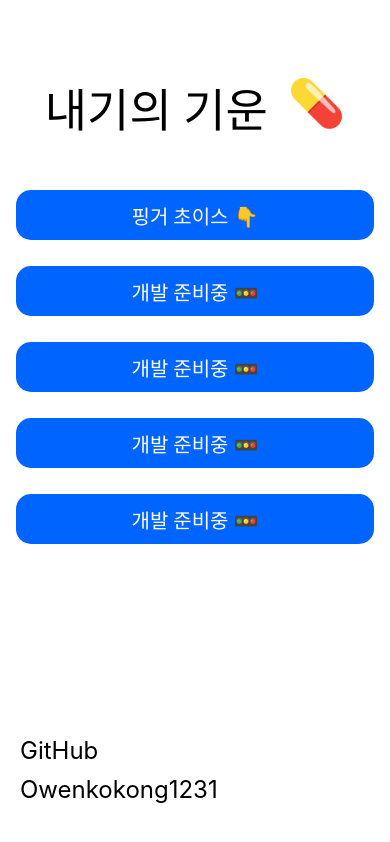
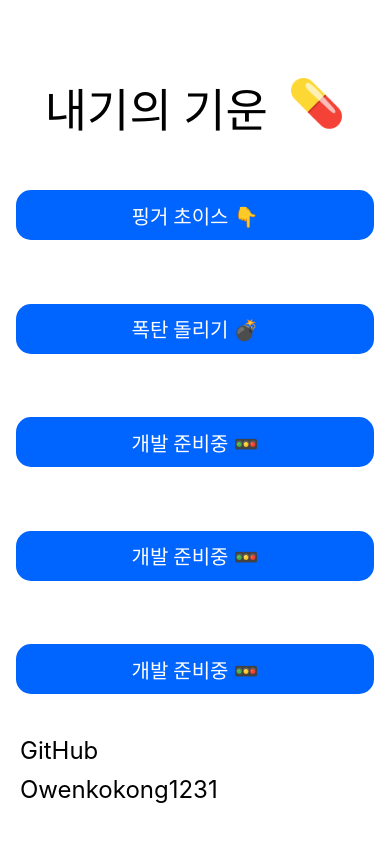
Before and after one commit to KyoJin-Hwang/react-native-gamble, a React Native app: screen /MainPage in a window 390 px wide. Built offline with nearby package versions, Linux system fonts and the light colour scheme.

Commit message:
Boom Page Add

```diff
--- a/src/App.tsx
+++ b/src/App.tsx
@@ -5,6 +5,7 @@ import {SafeAreaProvider} from 'react-native-safe-area-context';
 import {NavigationContainer} from '@react-navigation/native';
 import {createNativeStackNavigator} from '@react-navigation/native-stack';
 import MainPage from './views/MainPage';
+import BoomPage from './views/BoomPage';
 
 function App(): React.JSX.Element {
   const Stack = createNativeStackNavigator();
@@ -16,6 +17,7 @@ function App(): React.JSX.Element {
           initialRouteName="MainPage"
           screenOptions={{headerShown: false}}>
           <Stack.Screen name="Finger" component={FingerPage} />
+          <Stack.Screen name="Boom" component={BoomPage} />
           <Stack.Screen name="MainPage" component={MainPage} />
         </Stack.Navigator>
       </NavigationContainer>
--- a/src/components/Main/MenuButton.tsx
+++ b/src/components/Main/MenuButton.tsx
@@ -7,7 +7,7 @@ interface PROPS_BUTTON_T {
 const MenuButton = (props: PROPS_BUTTON_T) => {
   return (
     <View style={styles().buttonContainer}>
-      <TouchableOpacity style={styles().button}>
+      <TouchableOpacity style={styles().button} onPress={props.fuc}>
         <Text style={styles().text}>{props.text}</Text>
       </TouchableOpacity>
     </View>
--- a/src/types/Main/main.ts
+++ b/src/types/Main/main.ts
@@ -1,4 +1,5 @@
 export interface MainButtonT {
   idx: number;
   title: string;
+  page?: string;
 }
--- /dev/null
+++ b/src/views/BoomPage/index.tsx
@@ -0,0 +1,14 @@
+import {StyleSheet, Text, View} from 'react-native';
+import React from 'react';
+
+const BoomPage = () => {
+  return (
+    <View>
+      <Text>index</Text>
+    </View>
+  );
+};
+
+const styles = StyleSheet.create({});
+
+export default BoomPage;
--- a/src/views/MainPage/index.tsx
+++ b/src/views/MainPage/index.tsx
@@ -6,8 +6,8 @@ import React, {useEffect, useRef, useState} from 'react';
 import {Animated, Easing, StyleSheet, Text, View} from 'react-native';
 
 const BUTTON_TYPE: MainButtonT[] = [
-  {idx: 1, title: '핑거 초이스 👇'},
-  {idx: 2, title: '개발 준비중 🚥'},
+  {idx: 1, title: '핑거 초이스 👇', page: 'Finger'},
+  {idx: 2, title: '폭탄 돌리기 💣', page: 'Boom'},
   {idx: 3, title: '개발 준비중 🚥'},
   {idx: 4, title: '개발 준비중 🚥'},
   {idx: 5, title: '개발 준비중 🚥'},
@@ -53,11 +53,7 @@ function MainPage() {
   }, [headerIconRef]);
 
   return (
-    <View
-      style={styles.container}
-      onTouchEnd={() => {
-        navigation.push('Finger', {state: 1});
-      }}>
+    <View style={styles.container}>
       <View
         style={{
           flexDirection: 'row',
@@ -77,7 +73,11 @@ function MainPage() {
       </View>
       <View style={styles.menuContainer}>
         {BUTTON_TYPE.map(item => (
-          <MenuButton key={item.idx} text={item.title} />
+          <MenuButton
+            key={item.idx}
+            text={item.title}
+            fuc={() => (item.page ? navigation.push(item.page) : null)}
+          />
         ))}
       </View>
       <View style={styles.textFooterContainer}>
@@ -111,8 +111,11 @@ const styles = StyleSheet.create({
     gap: 10,
   },
   menuContainer: {
+    flex: 1,
+    display: 'flex',
+    justifyContent: 'space-between',
     marginTop: 50,
-    gap: 26,
+    marginBottom: 150,
   },
   textFooter: {
     color: 'black',
```
